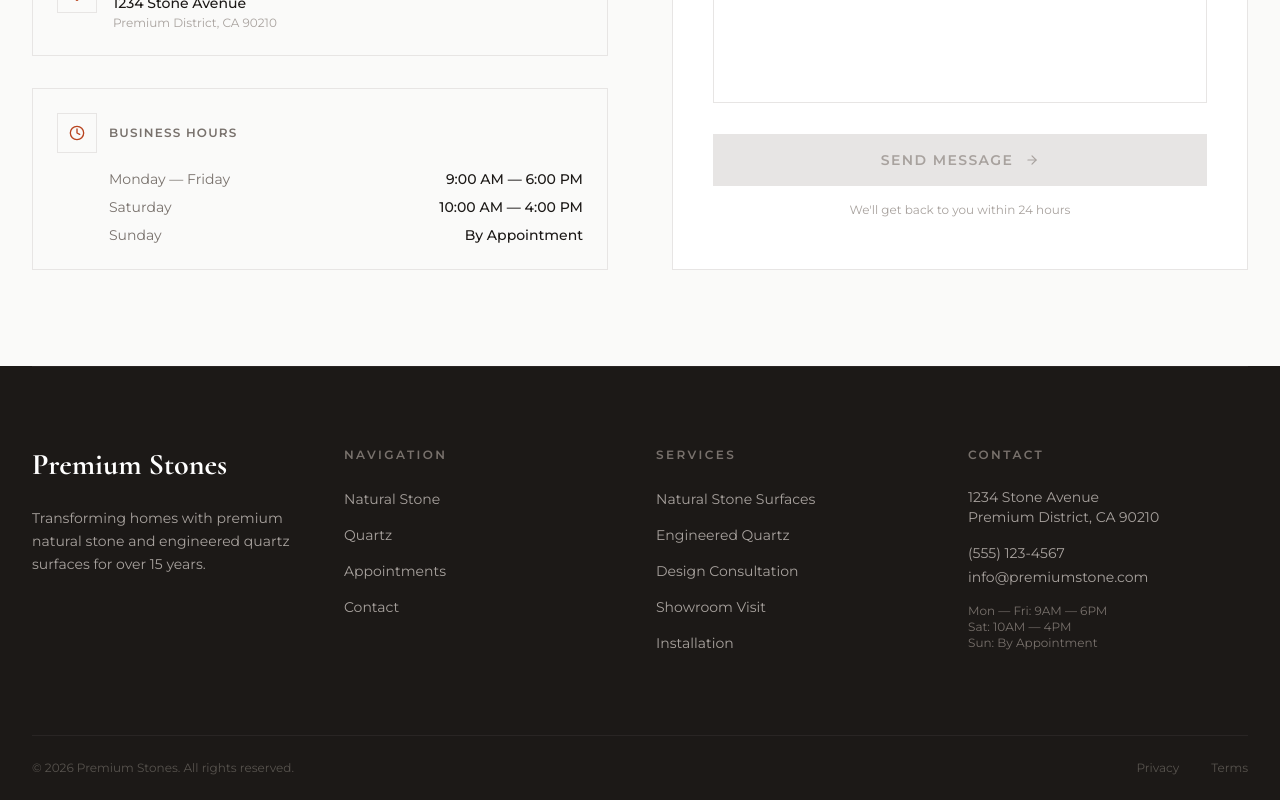
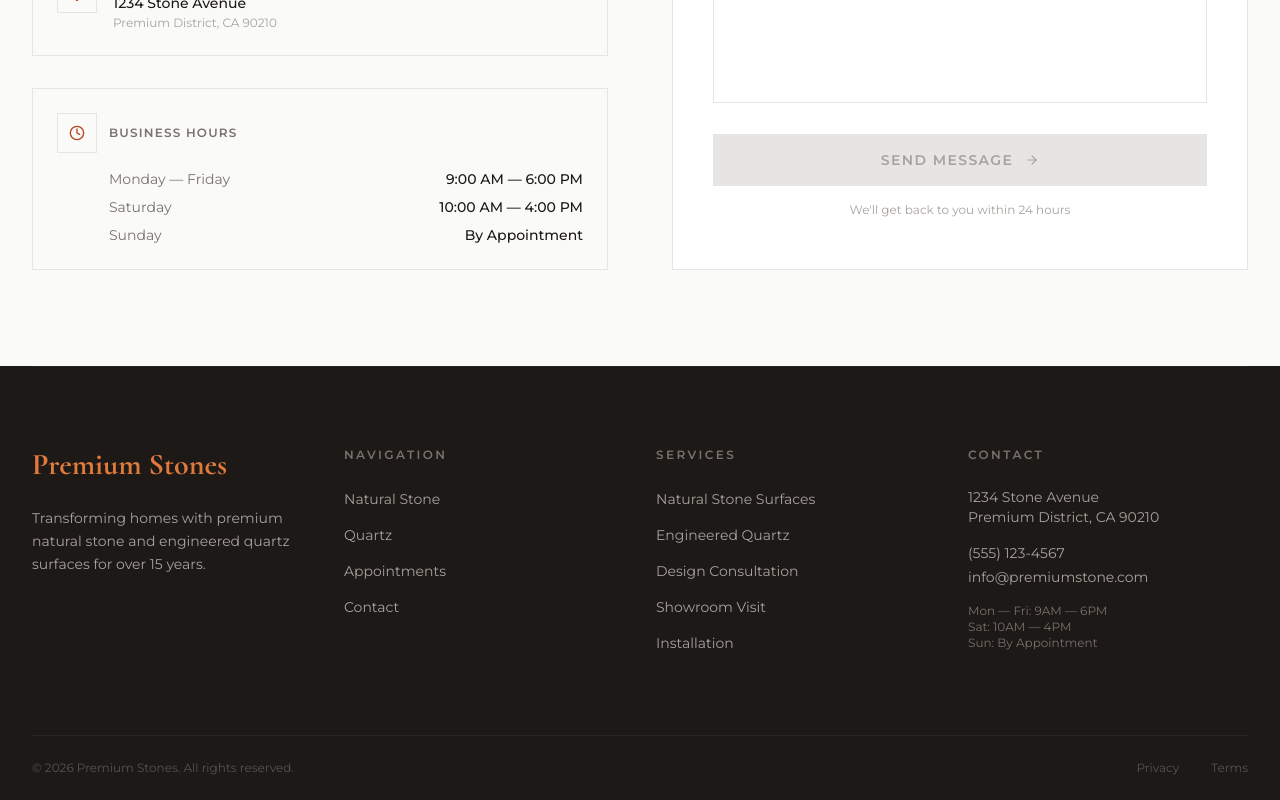
Before and after one commit to ahmedjaved753/capristones, a React (Vite) app: page /#/contact in a window 1280 px wide. Shown: the part 732-1532 px from the top of the page. Built offline with nearby package versions, Linux system fonts and the light colour scheme.

Commit message:
Retheme footer brand: warm sienna on dark

```diff
--- a/src/components/Footer.jsx
+++ b/src/components/Footer.jsx
@@ -40,7 +40,7 @@ const Footer = () => {
               viewport={{ once: true }}
               className="lg:col-span-1"
             >
-              <h3 className="font-display text-3xl font-bold mb-6">Premium Stones</h3>
+              <h3 className="font-display text-3xl font-bold text-accent-warm mb-6">Premium Stones</h3>
               <p className="font-body text-sm text-stone-400 leading-relaxed max-w-xs">
                 Transforming homes with premium natural stone and engineered quartz
                 surfaces for over 15 years.
```
